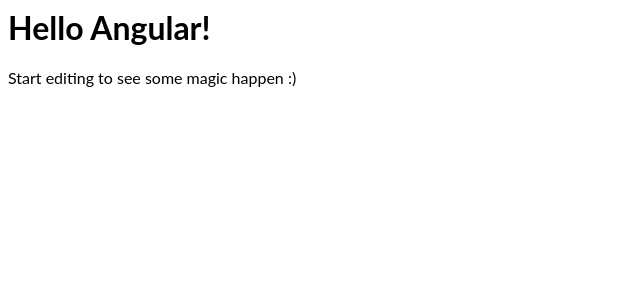
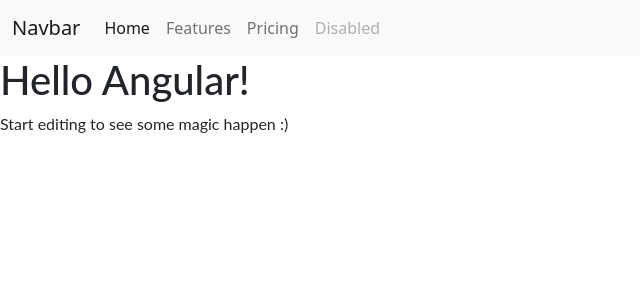
Before and after one commit to vijayB725/covidApp, an Angular app: page / in a window 1280 px wide. Shown: the top 300 px of the page, without its empty margins (0-640 px from the left). Built offline with nearby package versions, Linux system fonts and the light colour scheme.

Commit message:
4 files modified, 3 added - added Navbar - bootstrap

```diff
--- a/package.json
+++ b/package.json
@@ -12,6 +12,7 @@
     "@angular/platform-browser-dynamic": "^11.0.8",
     "@angular/router": "^11.0.8",
     "core-js": "^3.8.2",
+    "ngx-bootstrap": "^6.2.0",
     "rxjs": "^6.6.3",
     "tslib": "^2.1.0",
     "zone.js": "^0.11.3"
--- a/src/app/app.component.html
+++ b/src/app/app.component.html
@@ -1,3 +1,4 @@
+<app-navbar></app-navbar>
 <hello name="{{ name }}"></hello>
 <p>
   Start editing to see some magic happen :)
--- /dev/null
+++ b/src/app/components/navbar/navbar.component.html
@@ -0,0 +1,38 @@
+<nav class="navbar navbar-expand-lg navbar-light bg-light">
+  <div class="container-fluid">
+    <a class="navbar-brand" href="#">Navbar</a>
+    <button
+      class="navbar-toggler"
+      type="button"
+      data-bs-toggle="collapse"
+      data-bs-target="#navbarNav"
+      aria-controls="navbarNav"
+      aria-expanded="false"
+      aria-label="Toggle navigation"
+    >
+      <span class="navbar-toggler-icon"></span>
+    </button>
+    <div class="collapse navbar-collapse" id="navbarNav">
+      <ul class="navbar-nav">
+        <li class="nav-item">
+          <a class="nav-link active" aria-current="page" href="#">Home</a>
+        </li>
+        <li class="nav-item">
+          <a class="nav-link" href="#">Features</a>
+        </li>
+        <li class="nav-item">
+          <a class="nav-link" href="#">Pricing</a>
+        </li>
+        <li class="nav-item">
+          <a
+            class="nav-link disabled"
+            href="#"
+            tabindex="-1"
+            aria-disabled="true"
+            >Disabled</a
+          >
+        </li>
+      </ul>
+    </div>
+  </div>
+</nav>
--- /dev/null
+++ b/src/app/components/navbar/navbar.component.ts
@@ -0,0 +1,15 @@
+import { Component, OnInit } from '@angular/core';
+
+@Component({
+  selector: 'app-navbar',
+  templateUrl: './navbar.component.html',
+  styleUrls: ['./navbar.component.css']
+})
+export class NavbarComponent implements OnInit {
+
+  constructor() { }
+
+  ngOnInit() {
+  }
+
+}
--- a/src/index.html
+++ b/src/index.html
@@ -1 +1,8 @@
+<link
+  href="https://cdn.jsdelivr.net/npm/bootstrap@5.0.0-beta1/dist/css/bootstrap.min.css"
+  rel="stylesheet"
+  integrity="sha384-giJF6kkoqNQ00vy+HMDP7azOuL0xtbfIcaT9wjKHr8RbDVddVHyTfAAsrekwKmP1"
+  crossorigin="anonymous"
+/>
+
 <my-app>loading</my-app>
```
Also changed, not shown: src/app/app.module.ts (+10 -9 lines), src/app/components/navbar/navbar.component.css (added).
